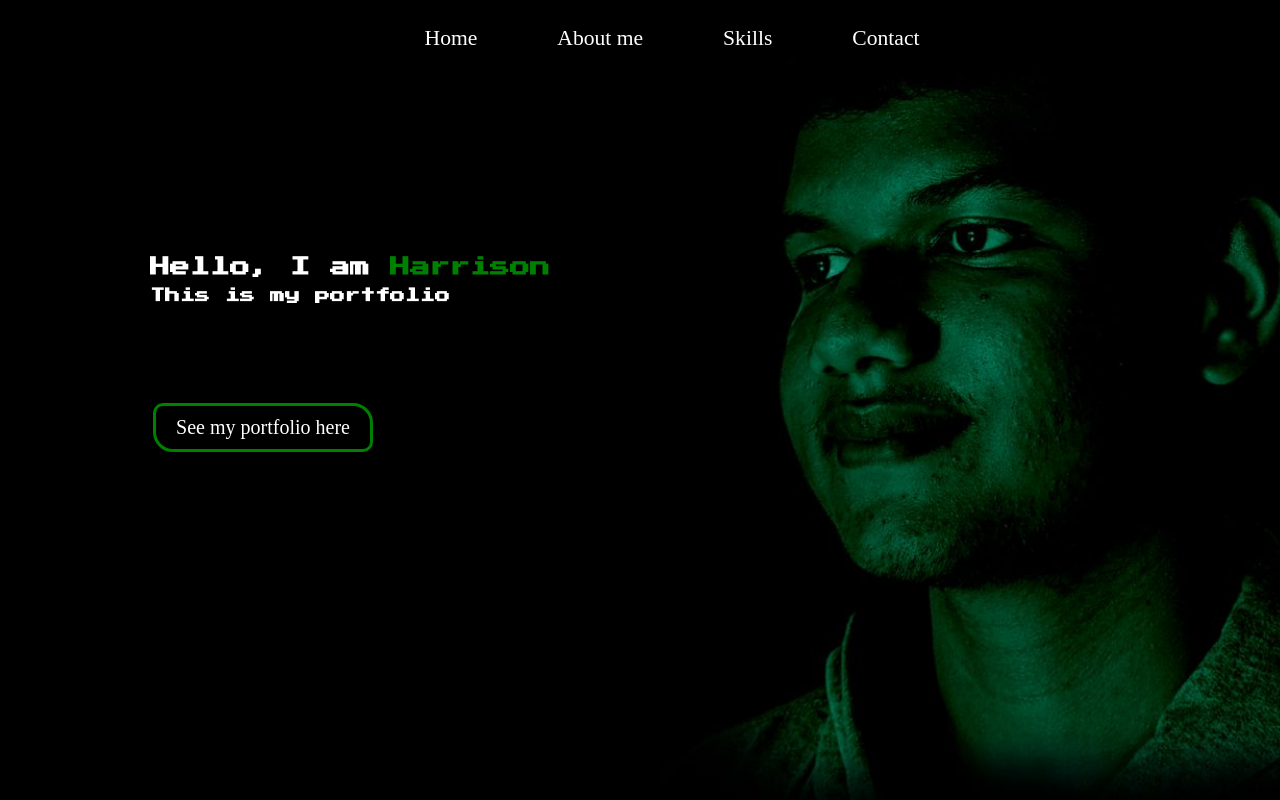
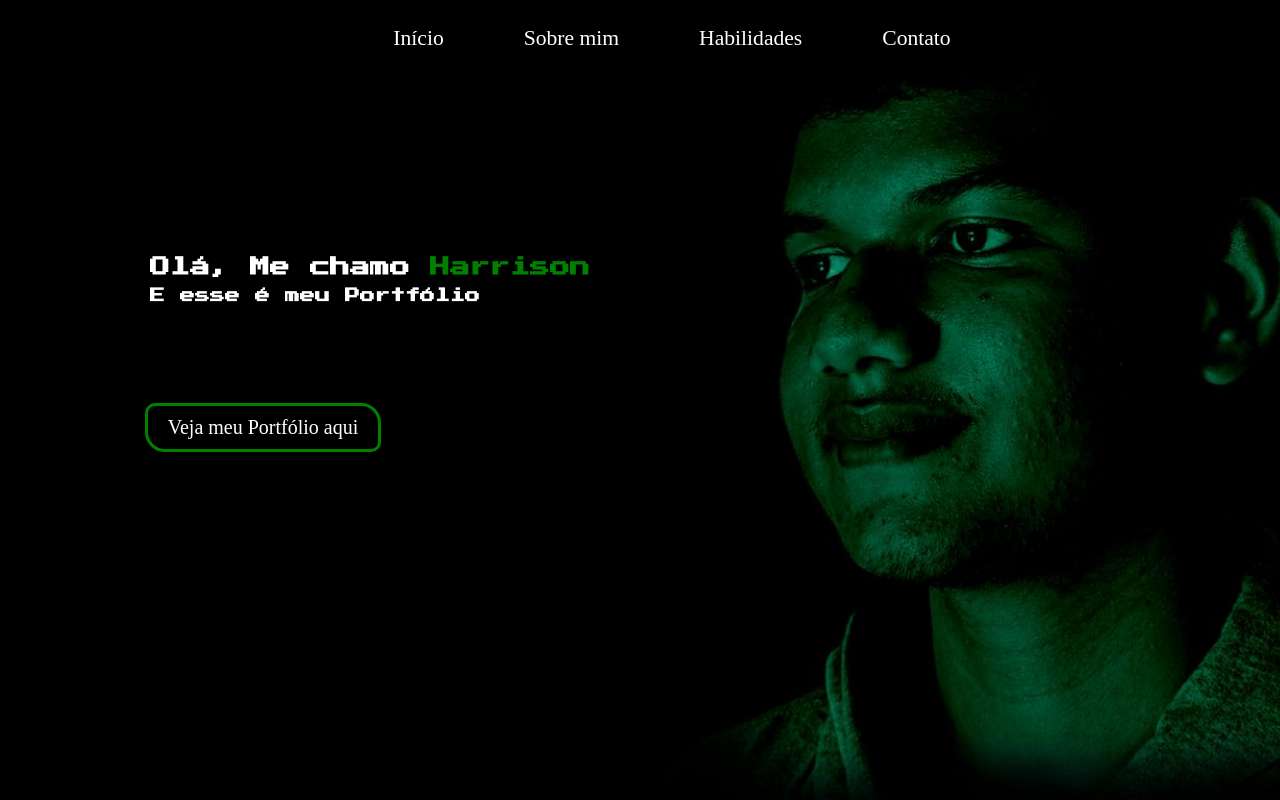
Before and after one commit to harry433443/portfolioharrison, a plain HTML site: page index.html in a window 1280 px wide. Drawn offline with Linux system fonts and the light colour scheme.

Commit message:
Update index.html

```diff
--- a/index.html
+++ b/index.html
@@ -1,14 +1,16 @@
 <!DOCTYPE html>
-<html lang="pt-br">
-
+<html lang="pt-br" >
 <head>
     <meta charset="UTF-8">
-    <meta name="viewport" content="width=device-width, initial-scale=1.0">
+    <meta http-equiv="X-UA-Compatible" content="IE=edge">
+    <meta name="viewport" content="width=device-width, initial-scale= 1.0">
     <link rel="stylesheet" type="text/css" href="style.css" media="screen" />
     <title>Início</title>
-    <style>
+
+   <style>
         @import url('https://fonts.googleapis.com/css2?family=Press+Start+2P&display=swap');
       </style>
+
 </head>
 
 <body>
@@ -19,17 +21,17 @@
 
             <div class="cabeçalho">
                 <li>
-                    <a href="#">Home</a>
+                    <a href="#">Início</a>
                 </li>
                 <li>
-                    <a href="#">About me</a>
+                    <a href="#">Sobre mim</a>
                 </li>
                 <li>
-                    <a href="#">Skills</a>
+                    <a href="#">Habilidades</a>
                 </li>
 
                 <li>
-                    <a href="#">Contact</a>
+                    <a href="#">Contato</a>
                 </li>
 
             </div>
@@ -40,21 +42,23 @@
         <div class="meio">
 
             <div class="text">
-                <h1>Hello, I am <span>Harrison</span></h1>
-                <h2>This is my portfolio</h2>
+                <h1>Olá, Me chamo <span>Harrison</span></h1>
+                <h2>E esse é meu Portfólio</h2>
             </div>
 
             <div class="but">
-
-                <button class="btn">See my portfolio here</button>
-
+                  <button class="btn">Veja meu Portfólio aqui</button>
             </div>
 
-
+        </div>
 
     </div>
 
+    <section></section>
 
+    <footer></footer>
+
+    <script> src="script.js" </script>
 
 
 </body>
```
